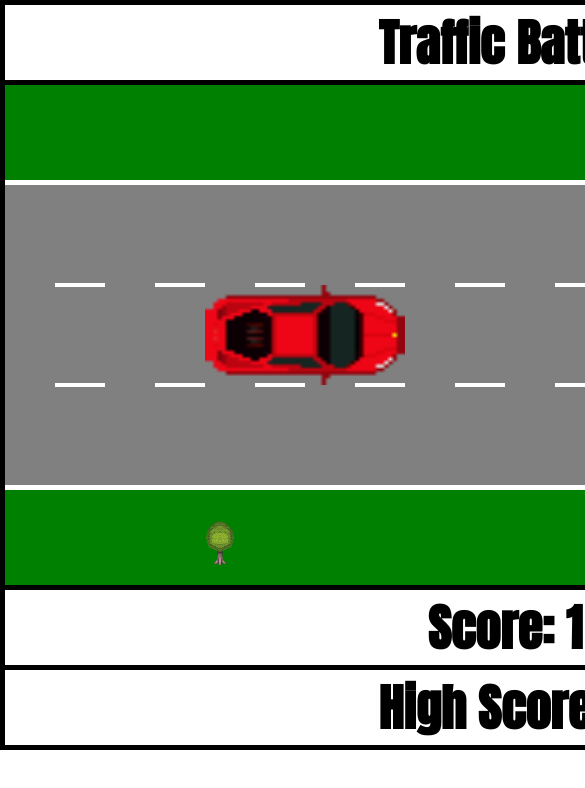
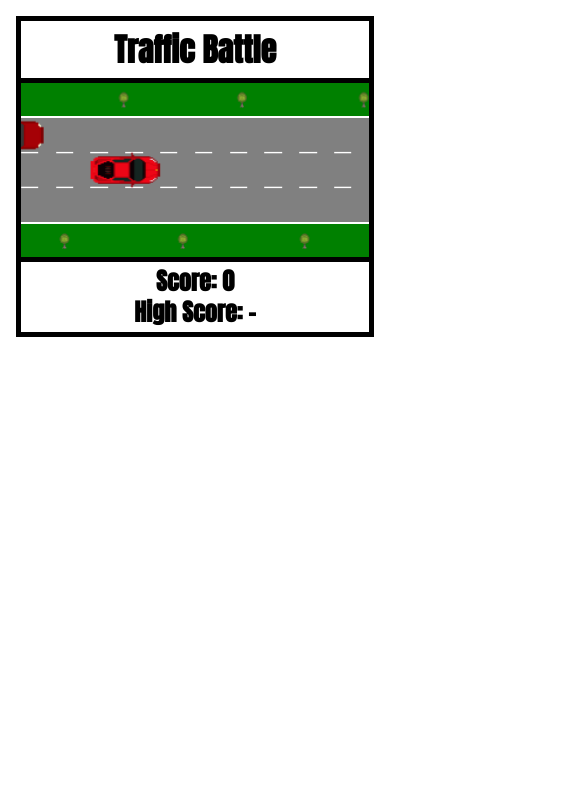
Before and after one commit to L0n35/TrafficBattle, a plain HTML site: page index.html in a window 390 px wide. Both pictures are taken after a click on the button "Play". Shown: the top 788 px of the page, 585 px wide, since content can reach past the window. Drawn offline with Linux system fonts and the light colour scheme.

Commit message:
Fix traffic bugs, add phone support and a saved high score
- Restart each car's animation properly, so traffic no longer switches
  lane mid-road at higher speeds
- Remove the block at the end of the old script that threw
  "cc is not defined" on page load
- Declare all variables and run in strict mode
- Remove debug logging and unused per-frame style lookups
- Check collisions with requestAnimationFrame instead of a 10 ms timer
- Replace five speed timers with one table of levels
- Scale the game to fit the screen and add tap controls
- Loop the lane markings with an animated repeating background
- Save the high score in localStorage
- Fix the HTML: unique ids, script in head with defer, alt text,
  viewport meta, no empty onclick
- Rename script3.js to game.js and update the README

```diff
--- a/index.html
+++ b/index.html
@@ -1,43 +1,51 @@
- <!DOCTYPE html>
- <html lang="en" onclick="">
+<!DOCTYPE html>
+<html lang="en">
 <head>
     <meta charset="UTF-8">
+    <meta name="viewport" content="width=device-width, initial-scale=1">
     <title>Traffic Battle</title>
+    <meta name="description" content="Dodge the oncoming traffic in a three-lane endless driving game.">
+    <link rel="preconnect" href="https://fonts.googleapis.com">
+    <link rel="preconnect" href="https://fonts.gstatic.com" crossorigin>
+    <link rel="stylesheet" href="https://fonts.googleapis.com/css2?family=Anton&display=swap">
     <link rel="stylesheet" href="style/style.css">
-    <link rel="stylesheet" href="https://fonts.googleapis.com/css?family=Anton">
+    <script src="scripts/game.js" defer></script>
 </head>
 <body>
-    <div id="header">
-        <h1 style="font-family: Anton; text-align: center; font-size: 50px;">Traffic Battle</h1>
-    </div>
-    <div id="game">
-        <div id="character"><img src="static/car3.png" class="car"></div>
-        <div id="block"><img src="static/car2.png" class="car"></div>
+    <main class="frame">
+        <header class="panel panel--top">
+            <h1>Traffic Battle</h1>
+        </header>
 
-        <div class="lane" style="top: -2px; animation-delay: 1500ms;"></div>
-        <div class="lane" style="top: -6px; animation-delay: 1000ms;"></div>
-        <div class="lane" style="top: -10px; animation-delay: 500ms;"></div>
-        <div class="lane" style="top: -14px; animation-delay: 0ms;"></div>
+        <div class="stage" id="stage">
+            <div class="viewport" id="viewport">
+                <div class="game" id="game">
+                    <div class="road-line road-line--upper"></div>
+                    <div class="road-line road-line--lower"></div>
 
-        <div class="lane" style="top: 82px; animation-delay: 1500ms;"></div>
-        <div class="lane" style="top: 78px; animation-delay: 1000ms;"></div>
-        <div class="lane" style="top: 74px; animation-delay: 500ms;"></div>
-        <div class="lane" style="top: 70px; animation-delay: 0ms;"></div>
+                    <img class="tree tree--top" style="--delay: 0s" src="static/tree.png" alt="">
+                    <img class="tree tree--top" style="--delay: -0.35s" src="static/tree.png" alt="">
+                    <img class="tree tree--top" style="--delay: -0.7s" src="static/tree.png" alt="">
+                    <img class="tree tree--bottom" style="--delay: -0.17s" src="static/tree.png" alt="">
+                    <img class="tree tree--bottom" style="--delay: -0.52s" src="static/tree.png" alt="">
+                    <img class="tree tree--bottom" style="--delay: -0.87s" src="static/tree.png" alt="">
 
-        <div><img class="tree" style="top: 200px "src="static/tree.png"></div>
-        <div><img class="tree" style="top: -265px; animation-delay: 1000ms;" src="static/tree.png"></div>
+                    <img class="car player" id="player" src="static/car3.png" alt="Your car">
+                    <img class="car traffic" id="traffic" src="static/car2.png" alt="Oncoming car">
+                </div>
 
-        <div id="play-div" class="play">
-            <button id="play" style="width:200px; height: 70px; font-size: 40px; display: flex; align-items: center; justify-content: center; font-family: Anton;" onclick="resetGame()">Play</button>
+                <div class="overlay" id="overlay">
+                    <p class="overlay__title" id="overlay-title">Ready?</p>
+                    <button class="play" id="play" type="button">Play</button>
+                    <p class="overlay__hint">Use ↑ and ↓, or tap above or below your car, to change lane</p>
+                </div>
+            </div>
         </div>
 
-    </div>
-    <div id="footer">
-        <h1 id="score" style="text-align:center; font-family: Anton; font-size: 50px;">Score: 0</h1>
-    </div>
-    <div id="footer">
-        <h1 id="high-score" style="text-align:center; font-family: Anton; font-size: 50px;">High Score: -</h1>
-    </div>
+        <footer class="panel panel--bottom">
+            <p class="score" id="score">Score: 0</p>
+            <p class="score" id="high-score">High Score: -</p>
+        </footer>
+    </main>
 </body>
-<script src="scripts/script3.js"></script>
 </html>
--- /dev/null
+++ b/scripts/game.js
@@ -0,0 +1,212 @@
+"use strict";
+
+// The game is laid out at this size and scaled to fit the screen.
+const GAME_WIDTH = 1000;
+const GAME_HEIGHT = 500;
+
+// Top position (px) of each lane, from the top lane down.
+const LANE_TOPS = [100, 200, 300];
+
+// How far two cars must overlap (px, at full size) before it counts as a crash.
+const HIT_ALLOWANCE = 10;
+
+const FIRST_CAR_DELAY = 1000;
+const HIGH_SCORE_KEY = "trafficBattle.highScore";
+
+// Each level starts once `from` cars have passed. `drive` is how long (ms) a
+// car takes to cross the road, and a new car arrives every `every` ms.
+const LEVELS = [
+    { from: 0, every: 2500, drive: 2000 },
+    { from: 10, every: 1500, drive: 1500 },
+    { from: 30, every: 1000, drive: 1000 },
+    { from: 60, every: 750, drive: 750 },
+    { from: 100, every: 500, drive: 500 },
+];
+
+const stage = document.getElementById("stage");
+const viewport = document.getElementById("viewport");
+const game = document.getElementById("game");
+const player = document.getElementById("player");
+const traffic = document.getElementById("traffic");
+const overlay = document.getElementById("overlay");
+const overlayTitle = document.getElementById("overlay-title");
+const playButton = document.getElementById("play");
+const scoreText = document.getElementById("score");
+const highScoreText = document.getElementById("high-score");
+
+let running = false;
+let lane = 1;
+let carsPassed = 0;
+let highScore = loadHighScore();
+let scale = 1;
+let spawnTimer = null;
+let collisionFrame = null;
+
+function loadHighScore() {
+    try {
+        return Number(localStorage.getItem(HIGH_SCORE_KEY)) || 0;
+    } catch {
+        return 0;
+    }
+}
+
+function saveHighScore(value) {
+    try {
+        localStorage.setItem(HIGH_SCORE_KEY, String(value));
+    } catch {
+        // Storage can be unavailable (e.g. some private browsing modes).
+    }
+}
+
+function updateScore() {
+    scoreText.textContent = `Score: ${carsPassed}`;
+    highScoreText.textContent = `High Score: ${highScore || "-"}`;
+}
+
+function currentLevel() {
+    let level = LEVELS[0];
+    for (const candidate of LEVELS) {
+        if (carsPassed >= candidate.from) {
+            level = candidate;
+        }
+    }
+    return level;
+}
+
+function fitToScreen() {
+    scale = Math.min(1, viewport.clientWidth / GAME_WIDTH);
+    game.style.transform = `scale(${scale})`;
+    viewport.style.height = `${GAME_HEIGHT * scale}px`;
+}
+
+function setPlayerLane(newLane) {
+    lane = Math.max(0, Math.min(LANE_TOPS.length - 1, newLane));
+    player.style.top = `${LANE_TOPS[lane]}px`;
+}
+
+function moveUp() {
+    if (running) {
+        setPlayerLane(lane - 1);
+    }
+}
+
+function moveDown() {
+    if (running) {
+        setPlayerLane(lane + 1);
+    }
+}
+
+function spawnCar() {
+    if (!running) {
+        return;
+    }
+    const randomLane = Math.floor(Math.random() * LANE_TOPS.length);
+    traffic.classList.remove("is-driving");
+    traffic.style.top = `${LANE_TOPS[randomLane]}px`;
+    traffic.style.animationDuration = `${currentLevel().drive}ms`;
+    void traffic.offsetWidth; // force a reflow so the animation restarts from the beginning
+    traffic.classList.add("is-driving");
+}
+
+function onCarPassed() {
+    if (!running) {
+        return;
+    }
+    carsPassed += 1;
+    updateScore();
+    const { every, drive } = currentLevel();
+    spawnTimer = setTimeout(spawnCar, every - drive);
+}
+
+function overlaps(a, b, allowance) {
+    const rect1 = a.getBoundingClientRect();
+    const rect2 = b.getBoundingClientRect();
+    return !(
+        rect1.right <= rect2.left + allowance ||
+        rect1.left >= rect2.right - allowance ||
+        rect1.bottom <= rect2.top + allowance ||
+        rect1.top >= rect2.bottom - allowance
+    );
+}
+
+function checkCollision() {
+    if (!running) {
+        return;
+    }
+    if (traffic.classList.contains("is-driving") && overlaps(player, traffic, HIT_ALLOWANCE * scale)) {
+        crash();
+        return;
+    }
+    collisionFrame = requestAnimationFrame(checkCollision);
+}
+
+function startGame() {
+    clearTimeout(spawnTimer);
+    cancelAnimationFrame(collisionFrame);
+
+    running = true;
+    carsPassed = 0;
+    updateScore();
+
+    traffic.classList.remove("is-driving");
+    setPlayerLane(1);
+    stage.classList.remove("is-over");
+    stage.classList.add("is-running");
+    overlay.hidden = true;
+
+    spawnTimer = setTimeout(spawnCar, FIRST_CAR_DELAY);
+    collisionFrame = requestAnimationFrame(checkCollision);
+}
+
+function crash() {
+    running = false;
+    clearTimeout(spawnTimer);
+
+    stage.classList.remove("is-running");
+    stage.classList.add("is-over");
+
+    if (carsPassed > highScore) {
+        highScore = carsPassed;
+        saveHighScore(highScore);
+    }
+    updateScore();
+
+    overlayTitle.textContent = "Crash!";
+    playButton.textContent = "Play again";
+    overlay.hidden = false;
+    playButton.focus();
+}
+
+document.addEventListener("keydown", (event) => {
+    if (!running) {
+        return;
+    }
+    if (event.key === "ArrowUp" || event.key === "w") {
+        event.preventDefault();
+        moveUp();
+    } else if (event.key === "ArrowDown" || event.key === "s") {
+        event.preventDefault();
+        moveDown();
+    }
+});
+
+// Touch and mouse: tap above your car to move up, below it to move down.
+viewport.addEventListener("pointerdown", (event) => {
+    if (!running) {
+        return;
+    }
+    const car = player.getBoundingClientRect();
+    if (event.clientY < car.top + car.height / 2) {
+        moveUp();
+    } else {
+        moveDown();
+    }
+});
+
+traffic.addEventListener("animationend", onCarPassed);
+playButton.addEventListener("click", startGame);
+window.addEventListener("resize", fitToScreen);
+
+setPlayerLane(1);
+updateScore();
+fitToScreen();
--- a/style/style.css
+++ b/style/style.css
@@ -1,14 +1,70 @@
-*{
+*,
+*::before,
+*::after {
+    box-sizing: border-box;
+    margin: 0;
     padding: 0;
-    margin: 0;
 }
 
-#game {
-    margin: auto;
+body {
+    padding: 16px;
+    font-family: Anton, Impact, sans-serif;
+    background: white;
+}
+
+.frame {
+    max-width: 1010px;
+    margin: 0 auto;
+}
+
+/* Header and score panels */
+
+.panel {
+    border: 5px solid black;
+    text-align: center;
+    padding: 4px 0;
+}
+
+.panel--top {
+    border-bottom: 0;
+}
+
+.panel--bottom {
+    border-top: 0;
+}
+
+h1 {
+    font-size: clamp(32px, 7vw, 50px);
+}
+
+.score {
+    font-size: clamp(24px, 5vw, 50px);
+    font-weight: bold;
+    line-height: 1.3;
+}
+
+/* The game is drawn at a fixed 1000 x 500 size and scaled to fit the screen */
+
+.stage {
+    border: 5px solid black;
+}
+
+.viewport {
+    position: relative;
+    height: 500px;
+    overflow: hidden;
+    touch-action: manipulation;
+    user-select: none;
+    -webkit-user-select: none;
+}
+
+.game {
+    position: absolute;
+    top: 0;
+    left: 0;
     width: 1000px;
     height: 500px;
-    overflow: hidden;
-    border: 5px solid black;
+    transform-origin: 0 0;
     background: linear-gradient(
         to top,
         green 0%,
@@ -24,199 +80,152 @@
     );
 }
 
-#character {
-    z-index: 9;
-    /* background-color: limegreen; */
-    width: 200px;
-    height: 100px;
-    left: 200px;
-    position: relative;
-    right: 0px;
-    /* border-radius: 30px; */
-    /* top: 123; */
-}
-.start{
-    top: 200px;
-}
-.animateLeftMiddle {
-    animation: leftMiddle 100ms;
-    top: 200px;
-}
-.animateMiddleRight {
-    animation: middleRight 100ms;
-    top: 300px;
-}
-.animateRightMiddle {
-    animation: rightMiddle 100ms;
-    top: 201px;
-}
-.animateMiddleLeft {
-    animation: middleLeft 100ms ;
-    top: 100px;
+.stage.is-over .game {
+    filter: grayscale(1) brightness(0.8);
 }
 
-.car {
-    z-index: 10;
-    width: 200px;
-    height: 100px;
+/* Scenery: lane markings and trees scroll past at 1000px per second */
+
+.road-line {
+    position: absolute;
+    left: 0;
+    width: 100%;
+    height: 4px;
+    background: repeating-linear-gradient(
+        to right,
+        white 0 50px,
+        transparent 50px 100px
+    );
+    animation: road 100ms linear infinite;
 }
 
-#block {
-    z-index: 9;
-    width: 200px;
-    height: 100px;
-    /* background-color: red; */
-    position:relative;
-    left: 1000px;
-}
-.trafficLeft {
-    top: 0px;
-}
-.trafficMiddle {
-    top: 100px;
-}
-.trafficRight {
-    top: 200px;
-}
-.speed1 {
-    animation: block 2000ms linear;
-}
-.speed2 {
-    animation: block 1500ms infinite linear;
-}
-.speed3 {
-    animation: block 1000ms infinite linear;
-}
-.speed4 {
-    animation: block 750ms infinite linear;
-}
-.speed5 {
-    animation: block 500ms infinite linear;
+.road-line--upper {
+    top: 198px;
 }
 
-
-.lane {
-    z-index: 0;
-    position: relative;
-    width: 500px;
-    height: 4px;
-    /* background-color: white; */
-    /* background-color: linear-gradient(
-        to right,
-        white 0%,
-        white 50%,
-        black 50%,
-        black 100%
-    ); */
-    background: linear-gradient(
-        to right,
-        gray 0%,
-        gray 10%,
-        white 10%,
-        white 20%,
-        gray 20%,
-        gray 30%,
-        white 30%,
-        white 40%,
-        gray 40%,
-        gray 50%,
-        white 50%,
-        white 60%,
-        gray 60%,
-        gray 70%,
-        white 70%,
-        white 80%,
-        gray 80%,
-        gray 90%,
-        white 90%,
-        white 100%
-
-    );
-    animation: laneLines 2s infinite linear;
+.road-line--lower {
+    top: 298px;
 }
 
 .tree {
-    z-index: 0;
+    position: absolute;
+    left: 0;
     width: 30px;
     height: 50px;
-    position: relative;
-    animation: laneLines 2s infinite linear;
+    animation: scenery 1040ms linear infinite;
+    animation-delay: var(--delay, 0s);
 }
 
-@keyframes block {
-    0%{left:1000px;}
-    100%{left:-250px;}
+.tree--top {
+    top: 22px;
 }
 
-@keyframes jump {
-    0%{top: 150px;}
-    30%{top: 100px;}
-    70%{top: 100px;}
-    100%{top: 150px;}
+.tree--bottom {
+    top: 428px;
 }
 
-@keyframes leftMiddle {
-    0%{top: 100px;}
-    100%{top: 200px;}
+.stage:not(.is-running) .road-line,
+.stage:not(.is-running) .tree {
+    animation-play-state: paused;
 }
 
-@keyframes middleRight {
-    0%{top: 200px;}
-    100%{top: 300px;}
+@keyframes road {
+    to {
+        background-position: -100px 0;
+    }
 }
 
-@keyframes rightMiddle {
-    0%{top: 300px;}
-    100%{top: 200px;}
+@keyframes scenery {
+    from {
+        transform: translateX(1000px);
+    }
+    to {
+        transform: translateX(-40px);
+    }
 }
 
-@keyframes middleLeft {
-    0%{top: 200px;}
-    100%{top: 100px;}
+/* Cars */
+
+.car {
+    position: absolute;
+    width: 200px;
+    height: 100px;
+    z-index: 2;
 }
 
-@keyframes laneLines {
-    0%{left:1000px;}
-    100%{left:-1000px;}
+.player {
+    left: 200px;
+    top: 200px;
+    transition: top 100ms ease-out;
 }
 
-.gameOver {
-    margin: auto;
-    width: 1000px;
-    height: 500px;
-    background: gray;
-    overflow: hidden;
-    border: 5px solid black
+.traffic {
+    left: 1000px;
+    display: none;
 }
 
-#header {
-    margin: auto;
-    width: 1000px;
-    border-top: 5px solid black;
-    border-right: 5px solid black;
-    border-left: 5px solid black;
+/* The duration is set from game.js, based on the current level */
+.traffic.is-driving {
+    display: block;
+    animation-name: drive;
+    animation-timing-function: linear;
+    animation-fill-mode: forwards;
 }
 
-#footer {
-    margin: auto;
-    width: 1000px;
-    border-bottom: 5px solid black;
-    border-right: 5px solid black;
-    border-left: 5px solid black;
+.stage.is-over .traffic {
+    animation-play-state: paused;
+}
+
+@keyframes drive {
+    from {
+        transform: translateX(0);
+    }
+    to {
+        transform: translateX(-1250px);
+    }
+}
+
+/* Start and game-over screen */
+
+.overlay {
+    position: absolute;
+    inset: 0;
+    z-index: 3;
+    display: flex;
+    flex-direction: column;
+    align-items: center;
+    justify-content: center;
+    gap: 12px;
+    padding: 16px;
+    text-align: center;
+    background: rgba(255, 255, 255, 0.75);
+}
+
+.overlay[hidden] {
+    display: none;
+}
+
+.overlay__title {
+    font-size: clamp(28px, 6vw, 48px);
 }
 
 .play {
-    width: 400px;
-    height: 200px;
-    position: absolute;
-    top: 330px;
-    left: 50%;
-    transform: translate(-50%, -50%);
-    text-align: center;
+    font: inherit;
+    font-size: clamp(24px, 5vw, 40px);
+    padding: 4px 32px;
+    color: black;
+    background: white;
+    border: 5px solid black;
+    cursor: pointer;
+}
+
+.play:hover,
+.play:focus-visible {
     color: white;
-    background: white;
-    display: flex;
-    align-items: center;
-    justify-content: center;
-    border: 5px solid black;
+    background: black;
 }
+
+.overlay__hint {
+    font-family: system-ui, sans-serif;
+    font-size: 14px;
+}
```
Also changed, not shown: 1 other file. Lines whose indentation alone changed are shown as unchanged.
